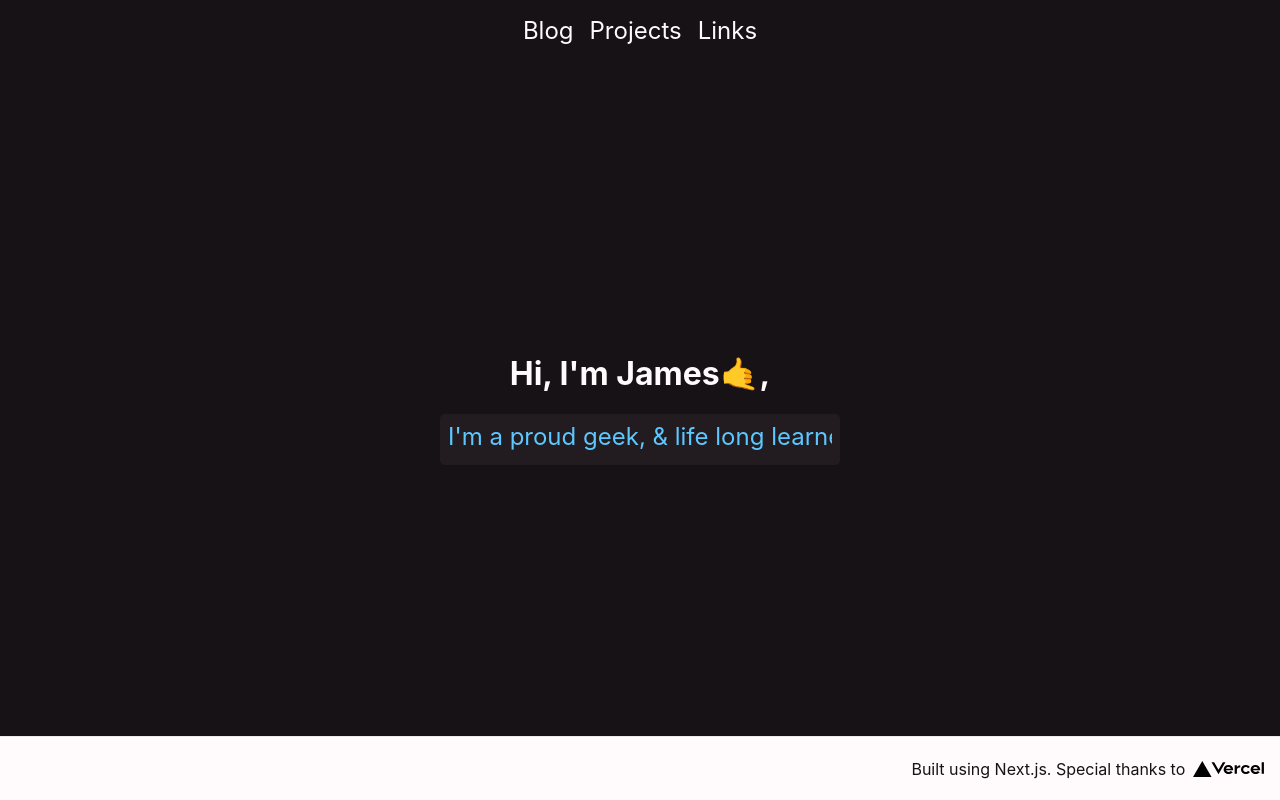
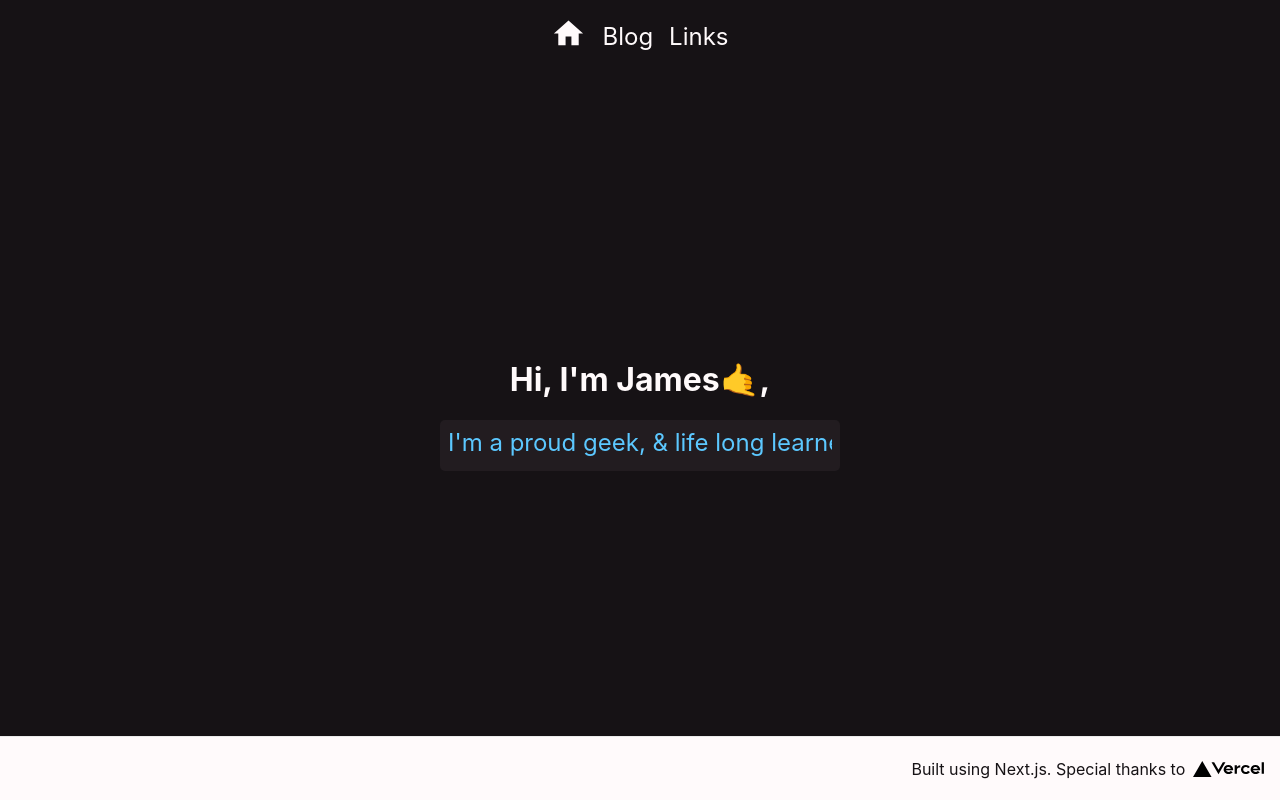
Before and after one commit to jimboslicethat/folio, a Next.js app: page / in a window 1280 px wide. Built offline with nearby package versions, Linux system fonts and the light colour scheme.

Commit message:
Add home to navbar

```diff
--- a/pages/common/components/navbar.tsx
+++ b/pages/common/components/navbar.tsx
@@ -1,17 +1,23 @@
 import React from 'react'
 import Link from 'next/link'
+import HomeIcon from '@material-ui/icons/Home'
 
 import styles from '../../../styles/common/components/navbar.module.css'
 
 export default function NavBar(): React.ReactElement {
   return (
     <nav className={styles.container}>
+      <Link href="/" passHref>
+        <a href="/" rel="no-referrer">
+          <HomeIcon fontSize="large" />
+        </a>
+      </Link>
       <Link href="/blog-posts" passHref>
         Blog
       </Link>
-      <Link href="/top-projects" passHref>
+      {/* <Link href="/top-projects" passHref>
         Projects
-      </Link>
+      </Link> */}
       <Link href="/links" passHref>
         Links
       </Link>
--- a/styles/common/components/navbar.module.css
+++ b/styles/common/components/navbar.module.css
@@ -3,6 +3,7 @@
   display: flex;
   flex-direction: row;
   justify-content: center;
+  align-items: center;
   font-size: 24px;
 }
 
```
Also changed, not shown: 2 other files (tests, documents, lock files or other folders).
